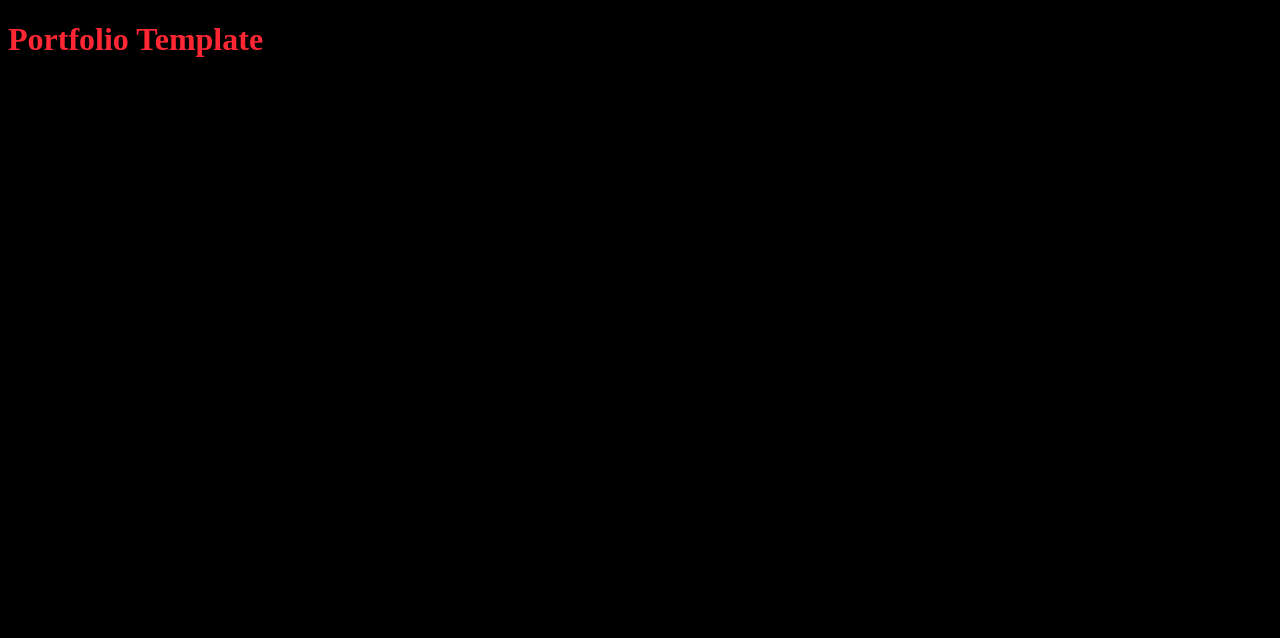
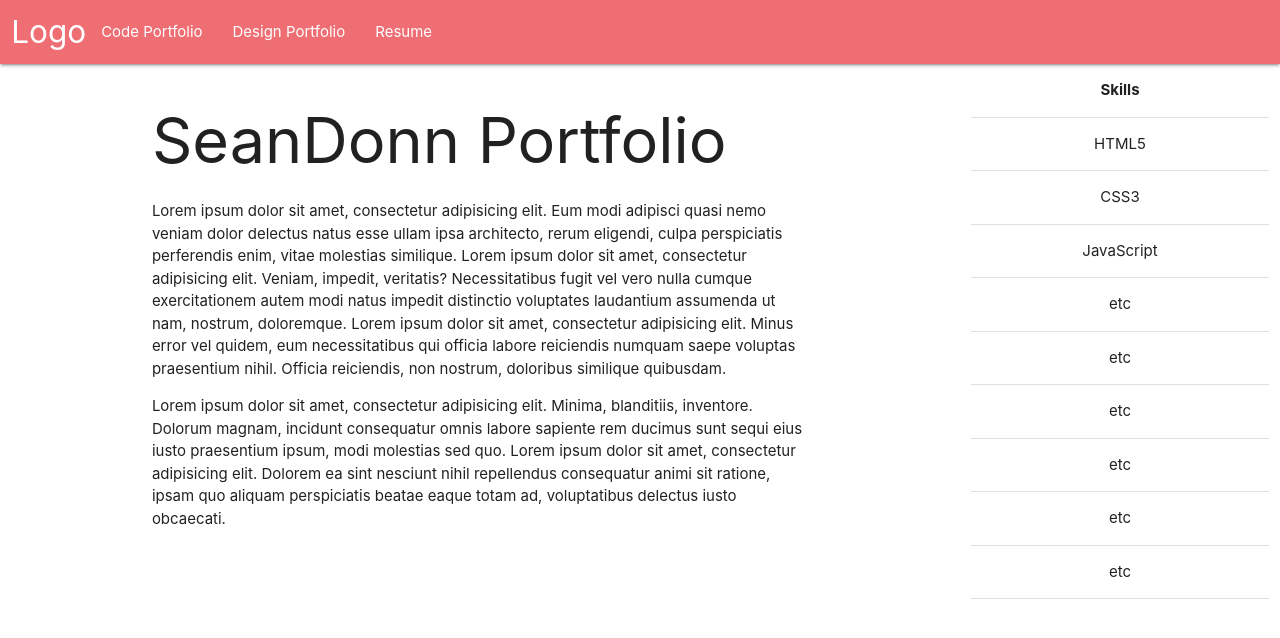
Before and after one commit to seandonn-boston/seandonn-boston.github.io, a website: page index.html in a window 1280 px wide. Drawn offline with nearby package versions, Linux system fonts and the light colour scheme.

Commit message:
Materialize skeleton beginnings (Incomplete)
This commit is a very rudimentary start to implementing the
MaterializeCSS library. This is simply a commit to push my current
progress into Github and deploy my current progress - in no way is this
commit done.

```diff
--- a/assets/styles/main.css
+++ b/assets/styles/main.css
@@ -1,7 +1,3 @@
-body {
-  background: #000;
+nav .brand-logo {
+  position: initial;
 }
-
-h1 {
-  color: #FF2734;
-}
--- a/index.html
+++ b/index.html
@@ -3,12 +3,75 @@
     <head>
       <title>Example</title>
       <meta name="viewport" content="width=device-width, initial-scale=1">
+      <!-- Compiled and minified CSS -->
+      <link rel="stylesheet" href="https://cdnjs.cloudflare.com/ajax/libs/materialize/1.0.0-rc.2/css/materialize.min.css">
 
       <link href="assets/styles/main.css"rel="stylesheet" type="text/css">
+
       <script src="https://code.jquery.com/jquery-3.2.1.min.js"></script>
+      <!-- Compiled and minified JavaScript -->
+      <script src="https://cdnjs.cloudflare.com/ajax/libs/materialize/1.0.0-rc.2/js/materialize.min.js"></script>
       <script src="assets/scripts/index.js" type="text/javascript" charset="utf-8" defer></script>
     </head>
-    <body class="container-fluid">
-      <h1> Portfolio Template </h1>
+    <body>
+      <div class="navbar-fixed">
+        <nav class="row">
+          <div class="nav-wrapper col s12">
+            <a href="#" class="brand-logo left">Logo</a>
+            <ul id="nav-mobile" class="hide-on-med-and-down left">
+              <li><a href="code.html">Code Portfolio</a></li>
+              <li><a href="design.html">Design Portfolio</a></li>
+              <li><a href="resume.html">Resume</a></li>
+            </ul>
+          </div>
+        </nav>
+      </div>
+      <div class="row">
+        <div class="col s9">
+          <div class="container">
+            <h1>SeanDonn Portfolio</h1>
+            <p>Lorem ipsum dolor sit amet, consectetur adipisicing elit. Eum modi adipisci quasi nemo veniam dolor delectus natus esse ullam ipsa architecto, rerum eligendi, culpa perspiciatis perferendis enim, vitae molestias similique. Lorem ipsum dolor sit amet, consectetur adipisicing elit. Veniam, impedit, veritatis? Necessitatibus fugit vel vero nulla cumque exercitationem autem modi natus impedit distinctio voluptates laudantium assumenda ut nam, nostrum, doloremque. Lorem ipsum dolor sit amet, consectetur adipisicing elit. Minus error vel quidem, eum necessitatibus qui officia labore reiciendis numquam saepe voluptas praesentium nihil. Officia reiciendis, non nostrum, doloribus similique quibusdam.</p>
+            <p>Lorem ipsum dolor sit amet, consectetur adipisicing elit. Minima, blanditiis, inventore. Dolorum magnam, incidunt consequatur omnis labore sapiente rem ducimus sunt sequi eius iusto praesentium ipsum, modi molestias sed quo. Lorem ipsum dolor sit amet, consectetur adipisicing elit. Dolorem ea sint nesciunt nihil repellendus consequatur animi sit ratione, ipsam quo aliquam perspiciatis beatae eaque totam ad, voluptatibus delectus iusto obcaecati.</p>
+          </div>
+        </div>
+        <aside class="col s3">
+          <table class="centered highlight">
+            <thead>
+              <tr>
+                  <th>Skills</th>
+              </tr>
+            </thead>
+            <tbody>
+              <tr>
+                <td>HTML5</td>
+              </tr>
+              <tr>
+                <td>CSS3</td>
+              </tr>
+              <tr>
+                <td>JavaScript</td>
+              </tr>
+              <tr>
+                <td>etc</td>
+              </tr>
+              <tr>
+                <td>etc</td>
+              </tr>
+              <tr>
+                <td>etc</td>
+              </tr>
+              <tr>
+                <td>etc</td>
+              </tr>
+              <tr>
+                <td>etc</td>
+              </tr>
+              <tr>
+                <td>etc</td>
+              </tr>
+            </tbody>
+          </table>
+        </aside>
+      </div>
     </body>
 </html>
```
